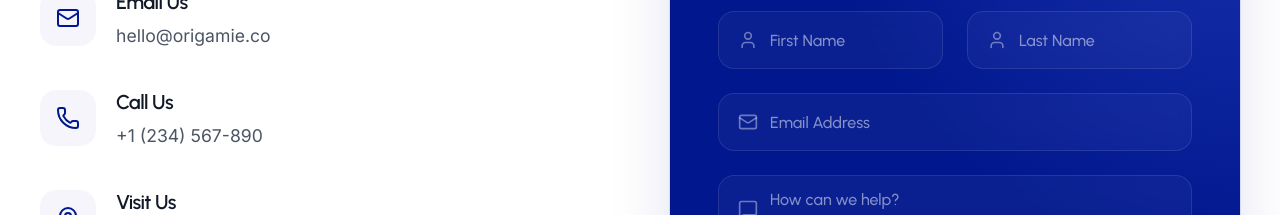
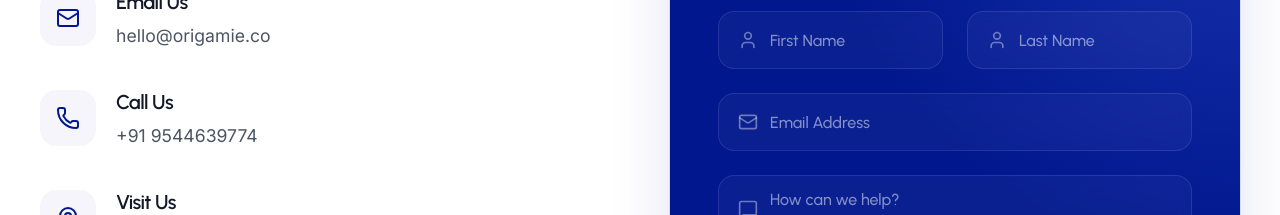
Before and after one commit to Arjun-venugopal/Origamie, a Next.js app: page /contact in a window 1280 px wide. Shown: the part 1040-1255 px from the top of the page. Built offline with nearby package versions, Linux system fonts and the light colour scheme; a web font is replaced by a local one.

Commit message:
number cahnage

```diff
--- a/src/components/contact/ContactForm.tsx
+++ b/src/components/contact/ContactForm.tsx
@@ -64,7 +64,7 @@ export default function ContactForm() {
               </div>
               <div>
                 <h4 className={styles.contactMethodTitle}>Call Us</h4>
-                <a href="tel:+1234567890" className={styles.contactMethodValue}>+1 (234) 567-890</a>
+                <a href="tel:+1234567890" className={styles.contactMethodValue}>+91 9544639774</a>
               </div>
             </div>
 
```
